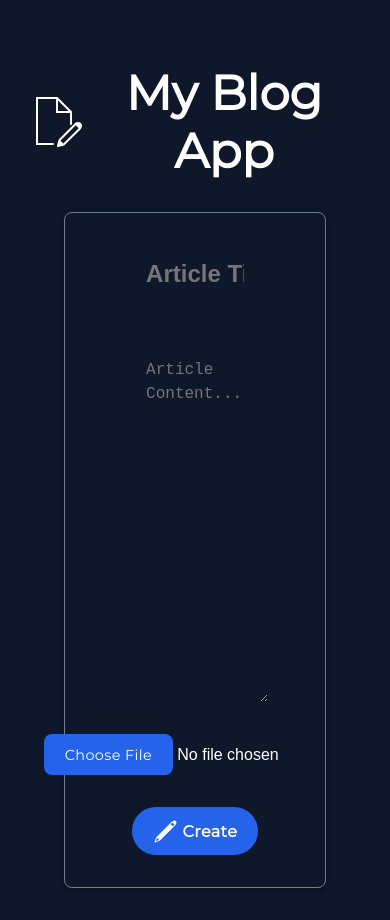
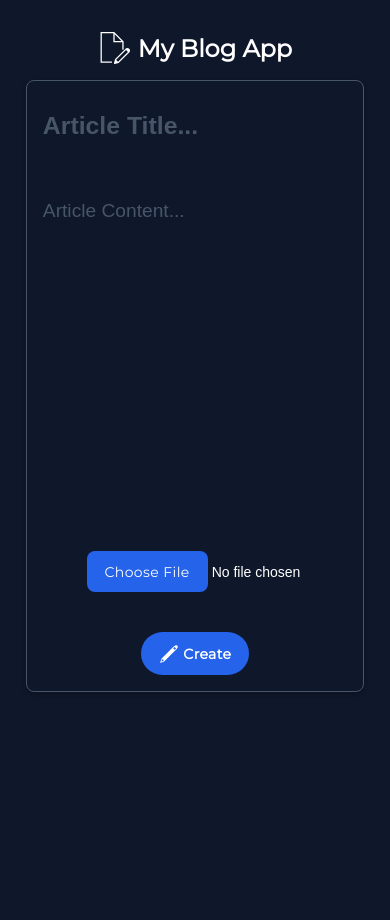
Before and after one commit to Rishav1707/Blog-App, a React (Vite) app in the folder Make-Blog/: page / in a window 390 px wide. After the commit the page ends 844 px from the top, so only its background shows below. Built offline with nearby package versions, Linux system fonts and the light colour scheme.

Commit message:
[feat] Add more functionality

```diff
--- a/Make-Blog/src/App.css
+++ b/Make-Blog/src/App.css
@@ -1,4 +1,8 @@
 @import url('https://fonts.googleapis.com/css2?family=Montserrat&display=swap');
+
+html {
+  scroll-behavior: smooth;
+}
 
 /* Custom Scrollbar */
 
@@ -21,7 +25,8 @@
 :root {
   --background-color: #0f172a;
   --font-color: #fff;
-  --font-family: 'Montserrat', sans-serif;
+  --primary-font-family: 'Montserrat', sans-serif;
+  --secondary-font-family: Arial, Helvetica, sans-serif;
   --button-color: #2563eb;
   --box-shadow: 0px 2px 5px rgba(0, 0, 0, 0.3);
   --focus-shadow: 0px 2px 5px rgba(0, 0, 0, 0.5);
@@ -35,7 +40,7 @@ body {
   min-width: 100vw;
   background-color: var(--background-color);
   color: var(--font-color);
-  font-family: var(--font-family);
+  font-family: var(--primary-font-family);
 }
 
 #root {
@@ -63,20 +68,26 @@ h1 {
   flex-direction: column;
   align-items: center;
   gap: 2rem;
-  border: 1px solid #6d7f93;
+  border: 1px solid #475569;
   border-radius: 8px;
   box-shadow: var(--box-shadow);
-  /* background-color: #fff; */
 }
 
 .input-element {
-  width: 50%;
-  font-size: 1.5rem;
+  width: 100%;
+  height: 3.125rem;
+  resize: none;
+  font-size: 2rem;
   font-weight: 700;
+  font-family: var(--secondary-font-family);
   color: var(--font-color);
   background-color: inherit;
   border: none;
   padding: 0.9rem;
+}
+
+::placeholder {
+  color: #475569;
 }
 
 .input-element:focus {
@@ -84,11 +95,13 @@ h1 {
 }
 
 .content-element {
-  width: 50%;
+  width: 100%;
   height: 20rem;
+  resize: none;
   padding: 1.5rem 1.5rem;
-  font-size: 1rem;
+  font-size: 1.4rem;
   font-weight: 500;
+  font-family: var(--secondary-font-family);
   color: var(--font-color);
   background-color: inherit;
   border: none;
@@ -100,7 +113,6 @@ h1 {
 }
 
 .file-element {
-  /* color: #000; */
   font-size: 1rem;
 }
 
@@ -111,7 +123,7 @@ input[type="file"]::-webkit-file-upload-button {
   font-size: 0.9rem;
   font-weight: 500;
   letter-spacing: 0.025rem;
-  font-family: var(--font-family);
+  font-family: var(--primary-font-family);
   color: white;
   background-color: var(--button-color);
   cursor: pointer;
@@ -127,7 +139,7 @@ button {
   padding: 0.6rem 1.2rem;
   font-size: 1rem;
   font-weight: 600;
-  font-family: var(--font-family);
+  font-family: var(--primary-font-family);
   letter-spacing: 0.025rem;
   color: white;
   background-color: var(--button-color);
@@ -139,3 +151,95 @@ button {
 button:hover {
   transform: scale(1.05);
 }
+
+.Blog-image {
+  border-radius: 1rem;
+  width: -webkit-fill-available;
+}
+
+.Blog-Post {
+  padding: 3rem;
+  max-width: 60%;
+  display: flex;
+  flex-direction: column;
+}
+
+.Blog-Title {
+  font-size: 2rem;
+  letter-spacing: 0.025rem;
+  font-family: var(--secondary-font-family);
+}
+
+.Blog-Content {
+  font-size: 1.2rem;
+  font-family: var(--secondary-font-family);
+  color: #94a3a5;
+  text-align: start;
+}
+
+/* Responsive style */
+
+@media only screen and (max-width: 768px) {
+  #root {
+    padding: 1rem;
+  }
+
+  h1 {
+    font-size: 1.5rem;
+  }
+
+  .logo {
+    width: 2rem;
+    height: 2rem;
+  }
+
+  .Form-element {
+    width: 85%;
+    padding: 1rem;
+    gap: 0.5rem;
+  }
+
+  .input-element {
+    font-size: 1.55rem;
+    height: 2.563rem;
+  }
+
+  .content-element {
+    padding: 1.5rem 1.5rem;
+    font-size: 1.2rem;
+  }
+
+  .file-element {
+    font-size: 0.875rem;
+    padding-left: 3rem;
+  }
+
+  input[type="file"]::-webkit-file-upload-button {
+    padding: 0.6rem 1rem;
+    font-size: 0.875rem;
+  }
+
+  button {
+    padding: 0.6rem 1rem;
+    font-size: 0.875rem;
+    margin-top: 2rem;
+  }
+
+  .write-logo {
+    width: 1.25rem;
+  }
+
+  .Blog-Post {
+    padding: 1.5rem;
+    max-width: 95%;
+  }
+
+  .Blog-Title {
+    font-size: 1.2rem;
+  }
+
+  .Blog-Content {
+    font-size: 1rem;
+    line-height: 1.35rem;
+  }
+}
--- a/Make-Blog/src/App.jsx
+++ b/Make-Blog/src/App.jsx
@@ -14,7 +14,7 @@ function App() {
   return (
     <div className="Blog-Section">
       <h1>
-        <img src={logo}></img>My Blog App
+        <img className="logo" src={logo}></img>My Blog App
       </h1>
       <BlogForm onSubmit={handleBlogSubmit} />
       <BlogList blogs={blogs} />
--- a/Make-Blog/src/BlogForm.jsx
+++ b/Make-Blog/src/BlogForm.jsx
@@ -23,6 +23,19 @@ export default function BlogForm({ onSubmit }) {
   const handleSubmit = (e) => {
     e.preventDefault();
 
+    if (title.trim() === "") {
+      alert("Article title cannot be left blank");
+      return;
+    }
+    if (content.trim() === "") {
+      alert("Article content cannot be left blank");
+      return;
+    }
+    if (image === null) {
+      alert("No file chosen");
+      return;
+    }
+
     // Create a new blog object
     const newBlog = {
       title,
@@ -42,9 +55,9 @@ export default function BlogForm({ onSubmit }) {
 
   return (
     <form className="Form-element" onSubmit={handleSubmit}>
-      <input
+      <textarea
+        maxLength="150"
         className="input-element"
-        type="text"
         value={title}
         onChange={handleTitleChange}
         placeholder="Article Title..."
@@ -61,7 +74,7 @@ export default function BlogForm({ onSubmit }) {
         onChange={handleImageChange}
       />
       <button type="submit">
-        <img src={write}></img>Create
+        <img className="write-logo" src={write}></img>Create
       </button>
     </form>
   );
--- a/Make-Blog/src/BlogItem.jsx
+++ b/Make-Blog/src/BlogItem.jsx
@@ -1,10 +1,14 @@
 /* eslint-disable react/prop-types */
 export default function BlogItem({ blog }) {
   return (
-    <div>
-      <h2>{blog.title}</h2>
-      <p>{blog.content}</p>
-      <img src={URL.createObjectURL(blog.image)} alt="Blog" />
+    <div className="Blog-Post">
+      <img
+        className="Blog-image"
+        src={URL.createObjectURL(blog.image)}
+        alt="Blog"
+      />
+      <h2 className="Blog-Title">{blog.title}</h2>
+      <p className="Blog-Content">{blog.content}</p>
       {/* Display other blog details like author and date if needed */}
     </div>
   );
--- a/Make-Blog/src/BlogList.jsx
+++ b/Make-Blog/src/BlogList.jsx
@@ -3,10 +3,10 @@ import BlogItem from "./BlogItem";
 
 export default function BlogList({ blogs }) {
   return (
-    <div>
+    <>
       {blogs.map((blog, index) => (
         <BlogItem key={index} blog={blog} />
       ))}
-    </div>
+    </>
   );
 }
```
Also changed, not shown: 7 other files (tests, documents, lock files or other folders).
